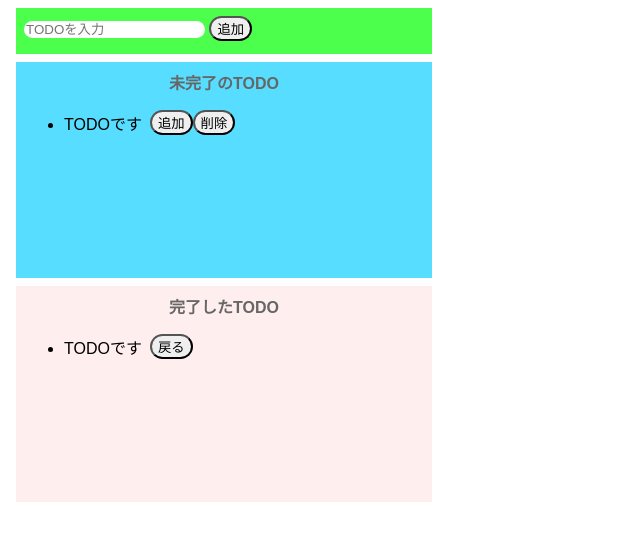
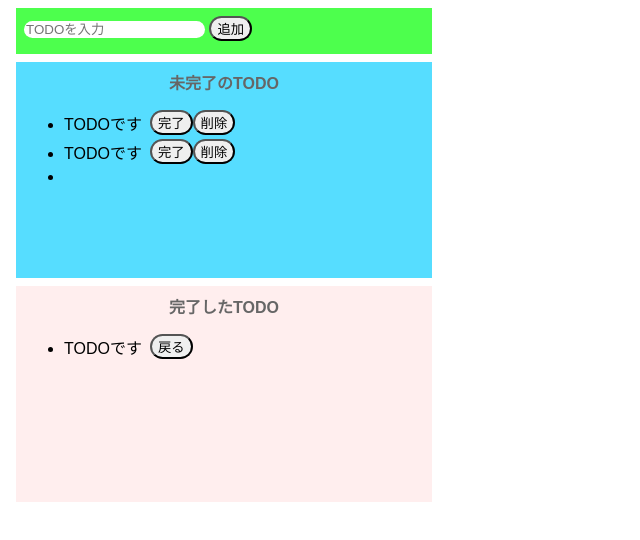
Before and after one commit to KiichiroNakamura/react-study3, a website built with Parcel: page index.html in a window 1280 px wide. Both pictures are taken after a click on the button "追加". Shown: the whole page, without its empty margins (0-640 px from the left). Built offline with nearby package versions, Linux system fonts and the light colour scheme.

Commit message:
initial commit

```diff
--- a/index.html
+++ b/index.html
@@ -7,17 +7,23 @@
 
   <body>
     <div class="input-area">
-      <input placeholder="TODOを入力" />
-      <button>追加</button>
+      <input id="add-text" placeholder="TODOを入力" />
+      <button id="add-button">追加</button>
     </div>
     <div class="incomplete-area">
       <p class="title">未完了のTODO</p>
-      <ul>
+      <ul id="incomplete-list">
         <div class="list-row">
           <li>TODOです</li>
-          <button>追加</button>
+          <button>完了</button>
           <button>削除</button>
         </div>
+        <div class="list-row">
+          <li>TODOです</li>
+          <button>完了</button>
+          <button>削除</button>
+        </div>
+      </ul>
     </div>
     <div class="complete-area">
       <p class="title">完了したTODO</p>
--- a/src/index.js
+++ b/src/index.js
@@ -1 +1,28 @@
 import "./styles.css";
+
+const onClickAdd = () => {
+  //input-Textの値を取得し、初期化する
+  const inputText = document.getElementById("add-text").value;
+  document.getElementById("add-text").value = "";
+
+  // divを生成
+  const div = document.createElement("div");
+  div.className = "list-row";
+
+  // liタグを生成
+  const li = document.createElement("li");
+  li.innerText = inputText;
+  //console.log(li);
+
+  //divタグの子要素に各要素を設定
+  div.appendChild(li);
+  //console.log(div);
+
+  // 未完了のリストに追加
+  document.getElementById("incomplete-list").appendChild(div);
+  //console.log(li1);
+};
+
+document
+  .getElementById("add-button")
+  .addEventListener("click", () => onClickAdd());
```
